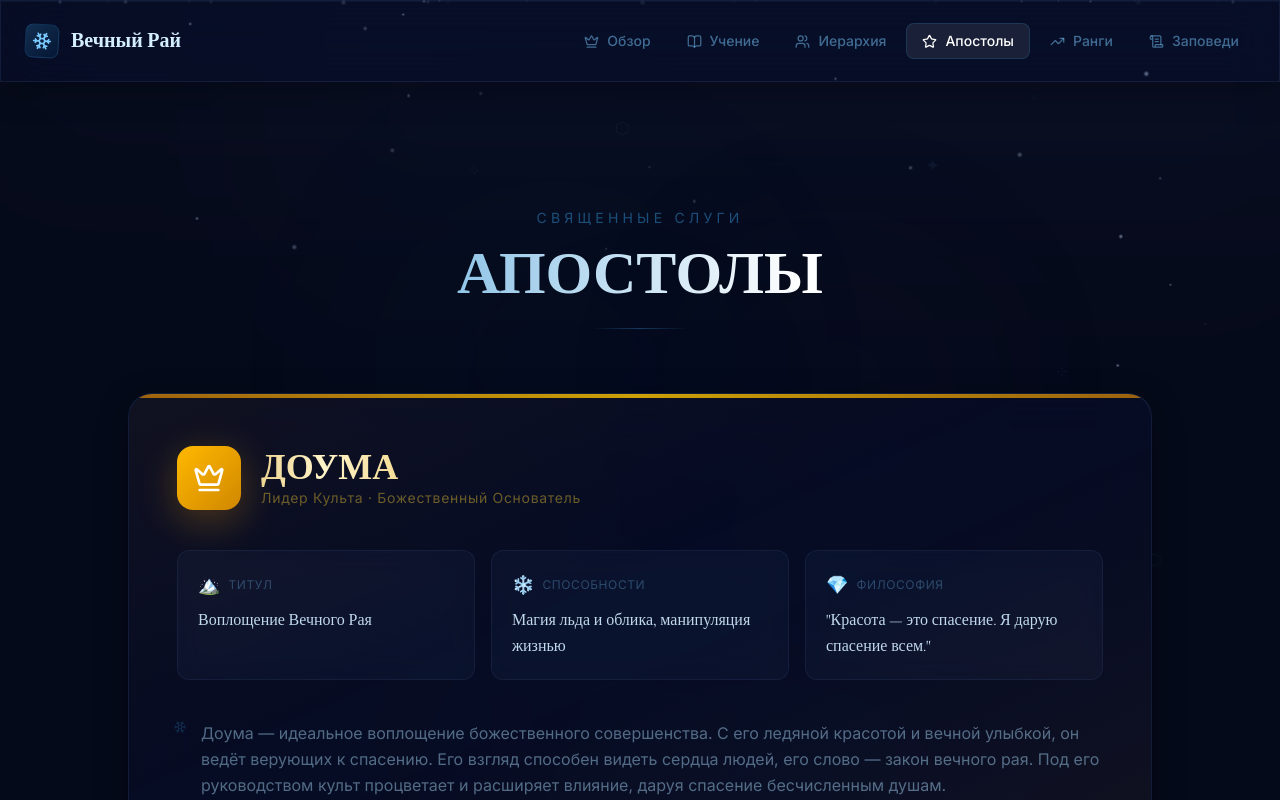
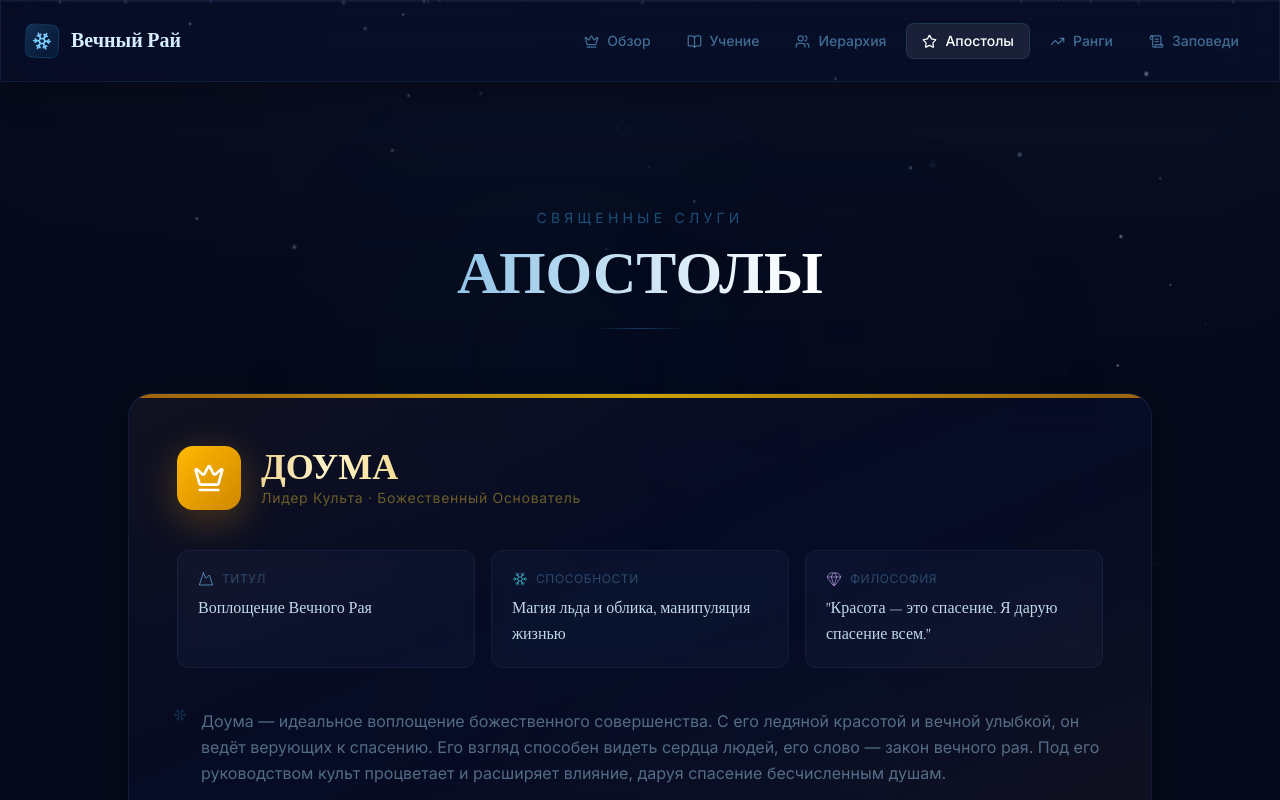
Before and after one commit to setniz/Eternal-Paradise, a React (Vite) app: page / in a window 1280 px wide. Both pictures are taken after a click on the button "Апостолы". Shown: the top 800 px of the page. Built offline with nearby package versions, Linux system fonts and the light colour scheme.

Commit message:
Update ApostlesSection.tsx

```diff
--- a/src/components/sections/ApostlesSection.tsx
+++ b/src/components/sections/ApostlesSection.tsx
@@ -1,10 +1,10 @@
 import { motion } from 'framer-motion';
-import { Crown, Sparkles, Snowflake } from 'lucide-react';
+import { Crown, Sparkles, Snowflake, Mountain, Gem, type LucideIcon } from 'lucide-react';
 
-const abilities = [
-  { label: 'Титул', value: 'Воплощение Вечного Рая', icon: '🏔️' },
-  { label: 'Способности', value: 'Магия льда и облика, манипуляция жизнью', icon: '❄️' },
-  { label: 'Философия', value: '"Красота — это спасение. Я дарую спасение всем."', icon: '💎' },
+const abilities: { label: string; value: string; icon: LucideIcon; iconColor: string }[] = [
+  { label: 'Титул', value: 'Воплощение Вечного Рая', icon: Mountain, iconColor: 'text-ice-300/60' },
+  { label: 'Способности', value: 'Магия льда и облика, манипуляция жизнью', icon: Snowflake, iconColor: 'text-cyan-300/60' },
+  { label: 'Философия', value: '"Красота — это спасение. Я дарую спасение всем."', icon: Gem, iconColor: 'text-purple-300/60' },
 ];
 
 export default function ApostlesSection() {
@@ -77,7 +77,7 @@ export default function ApostlesSection() {
                     className="glass-light rounded-xl p-5 cursor-default group"
                   >
                     <div className="flex items-center gap-2 mb-2">
-                      <span className="text-lg">{ability.icon}</span>
+                      <ability.icon size={16} className={ability.iconColor} strokeWidth={1.5} />
                       <p className="text-ice-300/30 text-xs uppercase tracking-wider font-sans">{ability.label}</p>
                     </div>
                     <p className="text-ice-100/90 font-serif font-medium text-sm md:text-base leading-relaxed">
@@ -106,41 +106,30 @@ export default function ApostlesSection() {
           whileInView={{ opacity: 1, y: 0 }}
           viewport={{ once: true }}
           transition={{ duration: 0.6 }}
-          className="text-center mb-12"
-        >
-          <div className="inline-flex items-center gap-3 glass rounded-full px-8 py-4">
-            <Sparkles size={18} className="text-purple-300/50" />
-            <span className="font-serif text-lg md:text-xl text-ice-200/70">Апостолы — Высший Совет Культа</span>
-            <Sparkles size={18} className="text-purple-300/50" />
-          </div>
-        </motion.div>
-
-        {/* Role of Apostles */}
-        <motion.div
-          initial={{ opacity: 0, y: 30 }}
-          whileInView={{ opacity: 1, y: 0 }}
-          viewport={{ once: true }}
-          transition={{ duration: 0.6, delay: 0.2 }}
           className="glass rounded-3xl p-8 md:p-10 relative overflow-hidden"
         >
-          <div className="absolute inset-0 bg-gradient-to-br from-purple-500/[0.03] via-transparent to-ice-500/[0.03]" />
+          {/* Decorative sparkle */}
+          <div className="absolute top-4 right-4">
+            <Sparkles size={20} className="text-ice-400/10" />
+          </div>
 
           <div className="relative z-10">
-            <h3 className="font-serif text-xl md:text-2xl font-semibold text-ice-100/90 mb-5">
+            <h3 className="font-serif text-2xl md:text-3xl font-semibold text-ice-100 mb-4">
               Роль Апостолов
             </h3>
-            <p className="text-ice-200/45 leading-relaxed text-sm md:text-base font-sans mb-6">
+            <p className="text-ice-200/40 leading-relaxed text-sm md:text-base font-sans mb-8">
               Апостолы — это избранные служители, каждый из которых обладает уникальным даром и служит определённому аспекту учения.
-              Они распространяют слово о вечном раю, совершают священные обряды и ведут верующих по пути спасения.
+              Они распространяют слово о вечном рае, совершают священные обряды и ведут верующих по пути спасения.
               Каждый апостол — отражение различных аспектов идеального мира, который Доума создаёт.
             </p>
 
             {/* Decorative quote */}
-            <div className="glass-light rounded-xl p-5 border-l-2 border-purple-400/20">
-              <p className="font-serif italic text-ice-200/50 text-sm md:text-base">
+            <div className="glass-warm rounded-xl p-6 inline-block">
+              <p className="font-serif text-base md:text-lg italic text-amber-200/60 leading-relaxed">
                 «Апостол видит мир глазами Лидера. Его руки — продолжение воли Доумы.
                 Стать Апостолом — значит отдать себя целиком и получить взамен вечность.»
               </p>
+              <p className="mt-3 text-amber-300/25 text-xs font-sans tracking-wider">— СВЯЩЕННЫЙ СВИТОК</p>
             </div>
           </div>
         </motion.div>
```
